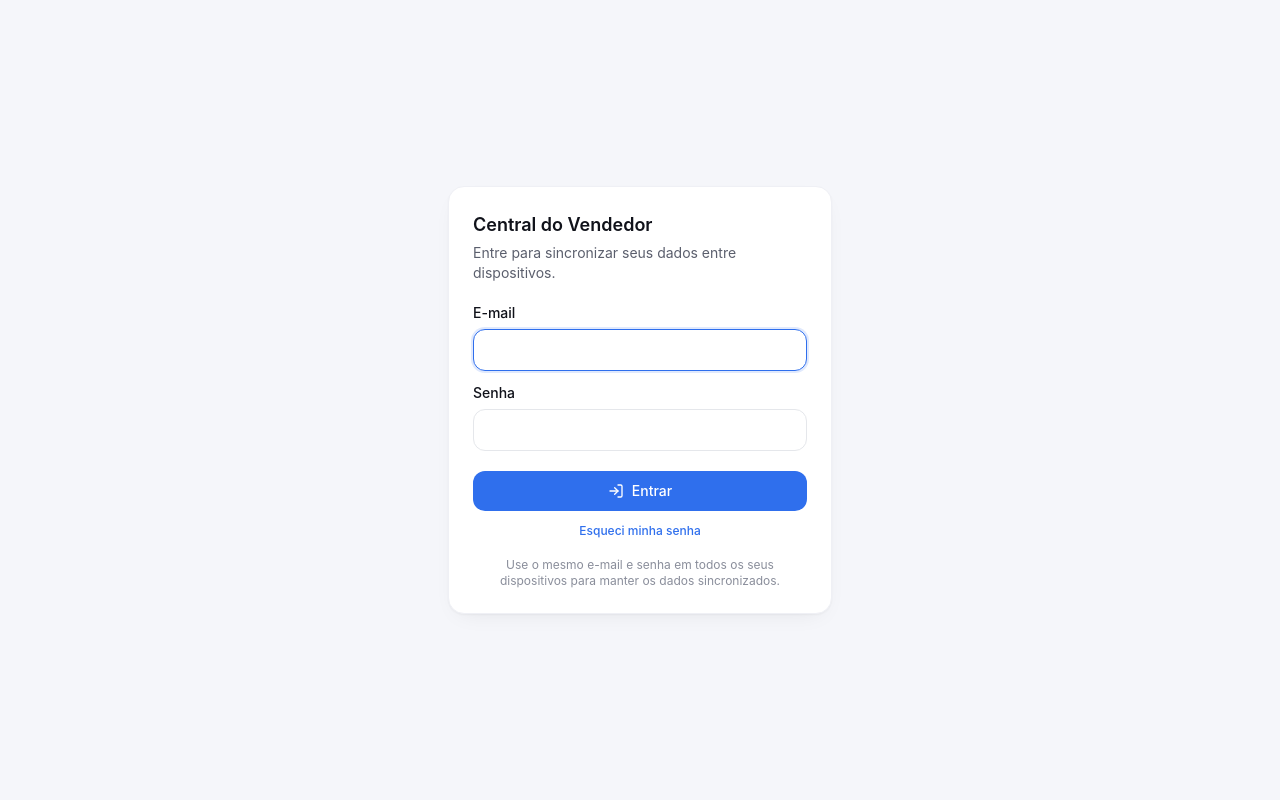
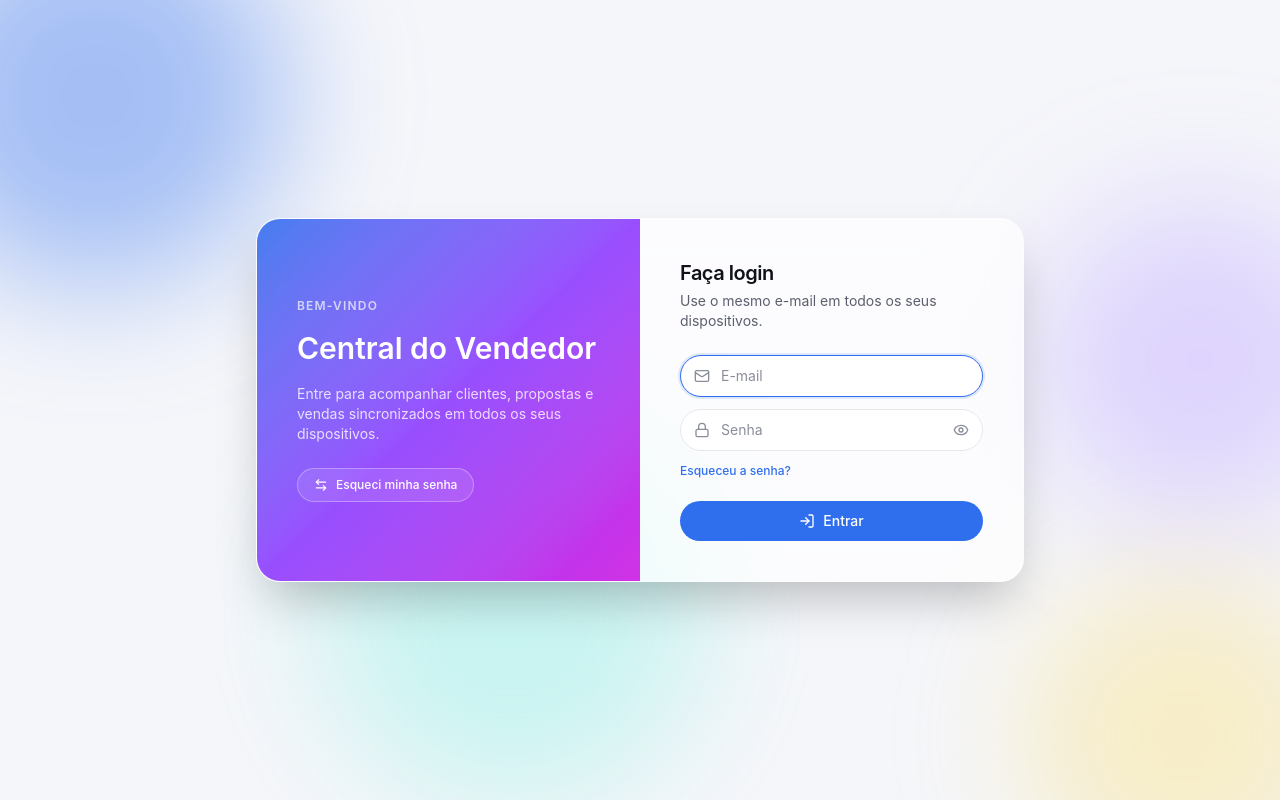
Before and after one commit to Patrickrlima/zaz-crm, a React (Vite) app: page /configuracoes in a window 1280 px wide. Built offline with nearby package versions, Linux system fonts and the light colour scheme; no server answers.

Commit message:
atualiza layout da tela de login

```diff
--- a/src/App.tsx
+++ b/src/App.tsx
@@ -16,13 +16,17 @@ import Configuracoes from './pages/Configuracoes';
 import { seedIfEmpty } from './services/seedService';
 import { authService } from './services/authService';
 import { iniciarSincronizacao, pararSincronizacao } from './services/cloudSync';
+import { usuarioService } from './services/usuarioService';
 import { LoginScreen } from './components/auth/LoginScreen';
 import { NovaSenhaScreen } from './components/auth/NovaSenhaScreen';
+import { PrimeiroAcessoModal } from './components/auth/PrimeiroAcessoModal';
 import { Loader2 } from 'lucide-react';
 
 export default function App() {
   const [usuario, setUsuario] = useState<User | null | undefined>(undefined);
   const [modoRecuperacaoSenha, setModoRecuperacaoSenha] = useState(false);
+  const [precisaPrimeiroAcesso, setPrecisaPrimeiroAcesso] = useState(false);
+  const [carregandoPerfil, setCarregandoPerfil] = useState(false);
 
   useEffect(() => {
     // Sem Supabase configurado: segue funcionando 100% local (sem tela de login).
@@ -39,7 +43,7 @@ export default function App() {
         return;
       }
       if (user) {
-        iniciarSincronizacao(user.id);
+        verificarPerfil(user);
       } else {
         pararSincronizacao();
       }
@@ -47,8 +51,27 @@ export default function App() {
     return unsubscribe;
   }, []);
 
-  // Ainda verificando se há sessão ativa.
-  if (usuario === undefined) {
+  async function verificarPerfil(user: User) {
+    setCarregandoPerfil(true);
+    try {
+      await iniciarSincronizacao(user.id);
+      const perfil = usuarioService.obter();
+      // Perfil vazio (conta nova, nunca preenchida): pede nome/telefone antes de liberar o app.
+      if (!perfil.nome.trim()) {
+        if (!perfil.email && user.email) {
+          usuarioService.salvar({ ...perfil, email: user.email });
+        }
+        setPrecisaPrimeiroAcesso(true);
+      } else {
+        setPrecisaPrimeiroAcesso(false);
+      }
+    } finally {
+      setCarregandoPerfil(false);
+    }
+  }
+
+  // Ainda verificando se há sessão ativa, ou carregando os dados da nuvem pela primeira vez.
+  if (usuario === undefined || carregandoPerfil) {
     return (
       <div className="flex min-h-screen items-center justify-center bg-surface-muted">
         <Loader2 className="animate-spin text-zaz-purple" size={28} />
@@ -74,6 +97,10 @@ export default function App() {
   }
 
   return (
+    <>
+      {precisaPrimeiroAcesso && (
+        <PrimeiroAcessoModal usuario={usuarioService.obter()} onConcluido={() => setPrecisaPrimeiroAcesso(false)} />
+      )}
       <HashRouter>
         <Routes>
           <Route element={<AppLayout />}>
@@ -91,5 +118,6 @@ export default function App() {
           </Route>
         </Routes>
       </HashRouter>
+    </>
   );
 }
--- a/src/components/auth/LoginScreen.tsx
+++ b/src/components/auth/LoginScreen.tsx
@@ -1,5 +1,18 @@
 import { useState, type FormEvent } from 'react';
-import { Loader2, LogIn, CloudOff, Mail, ArrowLeft, CheckCircle2 } from 'lucide-react';
+import { motion, AnimatePresence } from 'framer-motion';
+import {
+  Loader2,
+  LogIn,
+  CloudOff,
+  Mail,
+  ArrowLeft,
+  CheckCircle2,
+  User,
+  Lock,
+  Eye,
+  EyeOff,
+  ArrowLeftRight,
+} from 'lucide-react';
 import { authService } from '../../services/authService';
 
 function traduzErro(mensagem: string): string {
@@ -12,13 +25,26 @@ function traduzErro(mensagem: string): string {
   return 'Não foi possível concluir. Tente novamente.';
 }
 
+/** Fundo com manchas de cor desfocadas (glassmorphism), atrás do cartão de login. */
+function FundoGradiente() {
+  return (
+    <div className="pointer-events-none fixed inset-0 overflow-hidden bg-surface-muted">
+      <div className="absolute -left-24 -top-24 h-96 w-96 rounded-full bg-zaz-purple/40 blur-3xl" />
+      <div className="absolute -right-20 top-1/4 h-80 w-80 rounded-full bg-violet-400/30 blur-3xl" />
+      <div className="absolute bottom-0 left-1/4 h-96 w-96 rounded-full bg-teal-300/25 blur-3xl" />
+      <div className="absolute -bottom-24 -right-16 h-80 w-80 rounded-full bg-amber-300/25 blur-3xl" />
+    </div>
+  );
+}
+
 export function LoginScreen() {
   const [tela, setTela] = useState<'login' | 'recuperar'>('login');
 
   if (!authService.configurado) {
     return (
-      <div className="flex min-h-screen items-center justify-center bg-surface-muted p-4">
-        <div className="card w-full max-w-sm p-6 text-center">
+      <div className="relative flex min-h-screen items-center justify-center p-4">
+        <FundoGradiente />
+        <div className="card relative w-full max-w-sm p-6 text-center">
           <CloudOff className="mx-auto mb-3 text-ink-faint" size={28} />
           <h2 className="font-semibold text-ink">Sincronização em nuvem não configurada</h2>
           <p className="mt-2 text-sm text-ink-soft">
@@ -32,12 +58,59 @@ export function LoginScreen() {
   }
 
   return (
-    <div className="flex min-h-screen items-center justify-center bg-surface-muted p-4">
-      {tela === 'login' ? (
-        <FormularioLogin aoEsquecerSenha={() => setTela('recuperar')} />
-      ) : (
-        <FormularioRecuperarSenha aoVoltar={() => setTela('login')} />
-      )}
+    <div className="relative flex min-h-screen items-center justify-center p-4">
+      <FundoGradiente />
+
+      <div className="relative grid w-full max-w-3xl grid-cols-1 overflow-hidden rounded-3xl border border-white/40 bg-white/70 shadow-2xl backdrop-blur-xl sm:grid-cols-2">
+        {/* Painel de boas-vindas */}
+        <div className="relative flex flex-col justify-center gap-4 bg-gradient-to-br from-zaz-purple/90 via-violet-600/80 to-fuchsia-600/80 p-8 text-white sm:p-10">
+          <p className="text-xs font-semibold uppercase tracking-widest text-white/70">Bem-vindo</p>
+          <h1 className="text-2xl font-semibold leading-tight sm:text-3xl">Central do Vendedor</h1>
+          <p className="text-sm text-white/80">
+            {tela === 'login'
+              ? 'Entre para acompanhar clientes, propostas e vendas sincronizados em todos os seus dispositivos.'
+              : 'Sem problema — te ajudamos a voltar a acessar sua conta em poucos passos.'}
+          </p>
+
+          <button
+            type="button"
+            onClick={() => setTela(tela === 'login' ? 'recuperar' : 'login')}
+            className="mt-2 inline-flex w-fit items-center gap-2 rounded-full border border-white/30 bg-white/10 px-4 py-2 text-xs font-medium text-white transition-colors hover:bg-white/20"
+          >
+            <ArrowLeftRight size={14} />
+            {tela === 'login' ? 'Esqueci minha senha' : 'Voltar para o login'}
+          </button>
+        </div>
+
+        {/* Painel do formulário */}
+        <div className="flex items-center p-6 sm:p-10">
+          <AnimatePresence mode="wait">
+            {tela === 'login' ? (
+              <motion.div
+                key="login"
+                initial={{ opacity: 0, x: 12 }}
+                animate={{ opacity: 1, x: 0 }}
+                exit={{ opacity: 0, x: -12 }}
+                transition={{ duration: 0.18 }}
+                className="w-full"
+              >
+                <FormularioLogin aoEsquecerSenha={() => setTela('recuperar')} />
+              </motion.div>
+            ) : (
+              <motion.div
+                key="recuperar"
+                initial={{ opacity: 0, x: 12 }}
+                animate={{ opacity: 1, x: 0 }}
+                exit={{ opacity: 0, x: -12 }}
+                transition={{ duration: 0.18 }}
+                className="w-full"
+              >
+                <FormularioRecuperarSenha aoVoltar={() => setTela('login')} />
+              </motion.div>
+            )}
+          </AnimatePresence>
+        </div>
+      </div>
     </div>
   );
 }
@@ -45,6 +118,7 @@ export function LoginScreen() {
 function FormularioLogin({ aoEsquecerSenha }: { aoEsquecerSenha: () => void }) {
   const [email, setEmail] = useState('');
   const [senha, setSenha] = useState('');
+  const [mostrarSenha, setMostrarSenha] = useState(false);
   const [carregando, setCarregando] = useState(false);
   const [erro, setErro] = useState<string | null>(null);
 
@@ -63,52 +137,66 @@ function FormularioLogin({ aoEsquecerSenha }: { aoEsquecerSenha: () => void }) {
   }
 
   return (
-    <form onSubmit={handleSubmit} className="card w-full max-w-sm p-6">
-      <h1 className="mb-1 text-lg font-semibold text-ink">Central do Vendedor</h1>
-      <p className="mb-5 text-sm text-ink-soft">Entre para sincronizar seus dados entre dispositivos.</p>
+    <form onSubmit={handleSubmit}>
+      <h2 className="mb-1 text-xl font-semibold tracking-tight text-ink">Faça login</h2>
+      <p className="mb-6 text-sm text-ink-soft">Use o mesmo e-mail em todos os seus dispositivos.</p>
 
       <div className="space-y-3">
-        <div>
-          <label className="mb-1.5 block text-sm font-medium text-ink">E-mail</label>
+        <div className="relative">
+          <Mail size={16} className="pointer-events-none absolute left-3.5 top-1/2 -translate-y-1/2 text-ink-faint" />
           <input
             type="email"
             required
-            className="input-base"
+            className="input-base pl-10"
+            style={{ borderRadius: 999 }}
+            placeholder="E-mail"
             value={email}
             onChange={(e) => setEmail(e.target.value)}
             autoFocus
           />
         </div>
-        <div>
-          <label className="mb-1.5 block text-sm font-medium text-ink">Senha</label>
+        <div className="relative">
+          <Lock size={16} className="pointer-events-none absolute left-3.5 top-1/2 -translate-y-1/2 text-ink-faint" />
           <input
-            type="password"
+            type={mostrarSenha ? 'text' : 'password'}
             required
-            className="input-base"
+            className="input-base pl-10 pr-10"
+            style={{ borderRadius: 999 }}
+            placeholder="Senha"
             value={senha}
             onChange={(e) => setSenha(e.target.value)}
           />
+          <button
+            type="button"
+            onClick={() => setMostrarSenha((v) => !v)}
+            className="absolute right-3.5 top-1/2 -translate-y-1/2 text-ink-faint hover:text-ink-soft"
+            tabIndex={-1}
+            aria-label={mostrarSenha ? 'Ocultar senha' : 'Mostrar senha'}
+          >
+            {mostrarSenha ? <EyeOff size={16} /> : <Eye size={16} />}
+          </button>
         </div>
       </div>
-
-      {erro && <p className="mt-3 text-xs text-brand-red">{erro}</p>}
-
-      <button type="submit" disabled={carregando} className="btn-primary mt-5 w-full">
-        {carregando ? <Loader2 size={16} className="animate-spin" /> : <LogIn size={16} />}
-        Entrar
-      </button>
 
       <button
         type="button"
         onClick={aoEsquecerSenha}
-        className="mt-3 w-full text-center text-xs font-medium text-zaz-purple hover:underline"
+        className="mt-3 text-xs font-medium text-zaz-purple hover:underline"
       >
-        Esqueci minha senha
+        Esqueceu a senha?
       </button>
 
-      <p className="mt-4 text-center text-xs text-ink-faint">
-        Use o mesmo e-mail e senha em todos os seus dispositivos para manter os dados sincronizados.
-      </p>
+      {erro && <p className="mt-3 text-xs text-brand-red">{erro}</p>}
+
+      <button
+        type="submit"
+        disabled={carregando}
+        className="btn-primary mt-5 w-full justify-center"
+        style={{ borderRadius: 999 }}
+      >
+        {carregando ? <Loader2 size={16} className="animate-spin" /> : <LogIn size={16} />}
+        Entrar
+      </button>
     </form>
   );
 }
@@ -136,14 +224,14 @@ function FormularioRecuperarSenha({ aoVoltar }: { aoVoltar: () => void }) {
 
   if (enviado) {
     return (
-      <div className="card w-full max-w-sm p-6 text-center">
-        <CheckCircle2 className="mx-auto mb-3 text-brand-green" size={28} />
+      <div className="text-center">
+        <CheckCircle2 className="mx-auto mb-3 text-brand-green" size={32} />
         <h2 className="font-semibold text-ink">E-mail enviado</h2>
         <p className="mt-2 text-sm text-ink-soft">
           Enviamos um link de recuperação para <strong>{email}</strong>. Abra o e-mail neste mesmo dispositivo e
           clique no link para criar uma nova senha.
         </p>
-        <button type="button" onClick={aoVoltar} className="btn-secondary mt-5 w-full">
+        <button type="button" onClick={aoVoltar} className="btn-secondary mt-5 w-full justify-center" style={{ borderRadius: 999 }}>
           <ArrowLeft size={15} /> Voltar para o login
         </button>
       </div>
@@ -151,23 +239,18 @@ function FormularioRecuperarSenha({ aoVoltar }: { aoVoltar: () => void }) {
   }
 
   return (
-    <form onSubmit={handleSubmit} className="card w-full max-w-sm p-6">
-      <button
-        type="button"
-        onClick={aoVoltar}
-        className="mb-3 flex items-center gap-1 text-xs font-medium text-ink-soft hover:text-ink"
-      >
-        <ArrowLeft size={14} /> Voltar
-      </button>
-      <h1 className="mb-1 text-lg font-semibold text-ink">Recuperar senha</h1>
-      <p className="mb-5 text-sm text-ink-soft">Digite seu e-mail e enviaremos um link para você criar uma nova senha.</p>
+    <form onSubmit={handleSubmit}>
+      <h2 className="mb-1 text-xl font-semibold tracking-tight text-ink">Recuperar senha</h2>
+      <p className="mb-6 text-sm text-ink-soft">Digite seu e-mail e enviaremos um link para criar uma nova senha.</p>
 
-      <div>
-        <label className="mb-1.5 block text-sm font-medium text-ink">E-mail</label>
+      <div className="relative">
+        <User size={16} className="pointer-events-none absolute left-3.5 top-1/2 -translate-y-1/2 text-ink-faint" />
         <input
           type="email"
           required
-          className="input-base"
+          className="input-base pl-10"
+          style={{ borderRadius: 999 }}
+          placeholder="E-mail"
           value={email}
           onChange={(e) => setEmail(e.target.value)}
           autoFocus
@@ -176,9 +259,22 @@ function FormularioRecuperarSenha({ aoVoltar }: { aoVoltar: () => void }) {
 
       {erro && <p className="mt-3 text-xs text-brand-red">{erro}</p>}
 
-      <button type="submit" disabled={carregando} className="btn-primary mt-5 w-full">
+      <button
+        type="submit"
+        disabled={carregando}
+        className="btn-primary mt-5 w-full justify-center"
+        style={{ borderRadius: 999 }}
+      >
         {carregando ? <Loader2 size={16} className="animate-spin" /> : <Mail size={16} />}
         Enviar link de recuperação
+      </button>
+
+      <button
+        type="button"
+        onClick={aoVoltar}
+        className="mt-3 flex w-full items-center justify-center gap-1 text-xs font-medium text-ink-soft hover:text-ink"
+      >
+        <ArrowLeft size={14} /> Voltar para o login
       </button>
     </form>
   );
--- /dev/null
+++ b/src/components/auth/PrimeiroAcessoModal.tsx
@@ -0,0 +1,84 @@
+import { useState, type FormEvent } from 'react';
+import { UserCircle, Loader2 } from 'lucide-react';
+import { usuarioService } from '../../services/usuarioService';
+import type { Usuario } from '../../types';
+
+interface PrimeiroAcessoModalProps {
+  usuario: Usuario;
+  onConcluido: () => void;
+}
+
+export function PrimeiroAcessoModal({ usuario, onConcluido }: PrimeiroAcessoModalProps) {
+  const [nome, setNome] = useState('');
+  const [telefone, setTelefone] = useState('');
+  const [salvando, setSalvando] = useState(false);
+  const [erro, setErro] = useState<string | null>(null);
+
+  function formatarTelefone(valor: string): string {
+    const digitos = valor.replace(/\D/g, '').slice(0, 11);
+    if (digitos.length <= 2) return digitos;
+    if (digitos.length <= 7) return `(${digitos.slice(0, 2)}) ${digitos.slice(2)}`;
+    return `(${digitos.slice(0, 2)}) ${digitos.slice(2, 7)}-${digitos.slice(7)}`;
+  }
+
+  async function handleSubmit(e: FormEvent) {
+    e.preventDefault();
+    if (!nome.trim()) {
+      setErro('Digite seu nome para continuar.');
+      return;
+    }
+    setSalvando(true);
+    try {
+      usuarioService.salvar({ ...usuario, nome: nome.trim(), telefone: telefone.trim() });
+      onConcluido();
+    } finally {
+      setSalvando(false);
+    }
+  }
+
+  return (
+    <div className="fixed inset-0 z-50 flex items-center justify-center bg-black/50 p-4">
+      <form onSubmit={handleSubmit} className="card w-full max-w-sm p-6">
+        <div className="mb-1 flex items-center gap-2">
+          <UserCircle size={22} className="text-zaz-purple" />
+          <h1 className="text-lg font-semibold text-ink">Bem-vindo(a)!</h1>
+        </div>
+        <p className="mb-5 text-sm text-ink-soft">
+          Antes de começar, conta pra gente seu nome e telefone. Você pode alterar isso depois em Configurações.
+        </p>
+
+        <div className="space-y-3">
+          <div>
+            <label className="mb-1.5 block text-sm font-medium text-ink">Seu nome</label>
+            <input
+              type="text"
+              required
+              className="input-base"
+              value={nome}
+              onChange={(e) => setNome(e.target.value)}
+              autoFocus
+              placeholder="Nome completo"
+            />
+          </div>
+          <div>
+            <label className="mb-1.5 block text-sm font-medium text-ink">Telefone</label>
+            <input
+              type="tel"
+              className="input-base"
+              value={telefone}
+              onChange={(e) => setTelefone(formatarTelefone(e.target.value))}
+              placeholder="(00) 00000-0000"
+            />
+          </div>
+        </div>
+
+        {erro && <p className="mt-3 text-xs text-brand-red">{erro}</p>}
+
+        <button type="submit" disabled={salvando} className="btn-primary mt-5 w-full">
+          {salvando ? <Loader2 size={16} className="animate-spin" /> : null}
+          Começar a usar
+        </button>
+      </form>
+    </div>
+  );
+}
--- a/src/services/usuarioService.ts
+++ b/src/services/usuarioService.ts
@@ -3,9 +3,9 @@ import type { Usuario, Configuracoes } from '../types';
 
 const USUARIO_PADRAO: Usuario = {
   id: 'user_1',
-  nome: 'Patrick Lima',
+  nome: '',
   cargo: 'Vendedor',
-  email: 'patrick.lima@zazvendas.com.br',
+  email: '',
 };
 
 export const usuarioService = {
--- a/src/types/index.ts
+++ b/src/types/index.ts
@@ -4,6 +4,7 @@ export interface Usuario {
   nome: string;
   cargo: string;
   email: string;
+  telefone?: string;
   fotoUrl?: string;
 }
 
```
Also changed, not shown: src/pages/Configuracoes.tsx (+10 -0 lines). Lines whose indentation alone changed are shown as unchanged.
